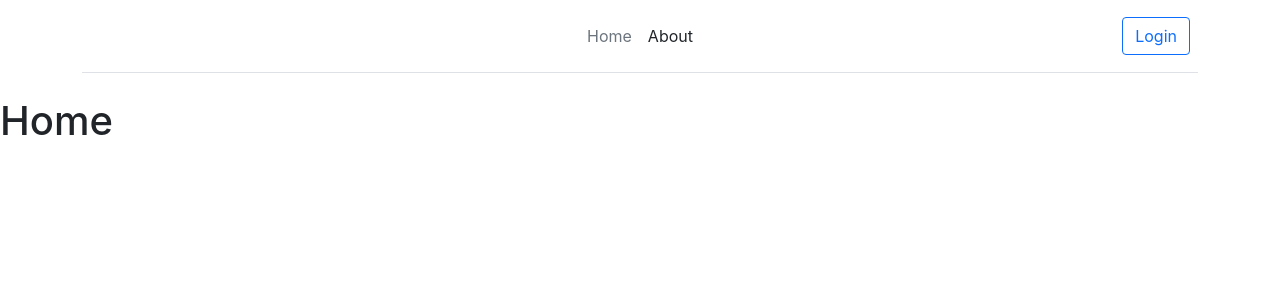
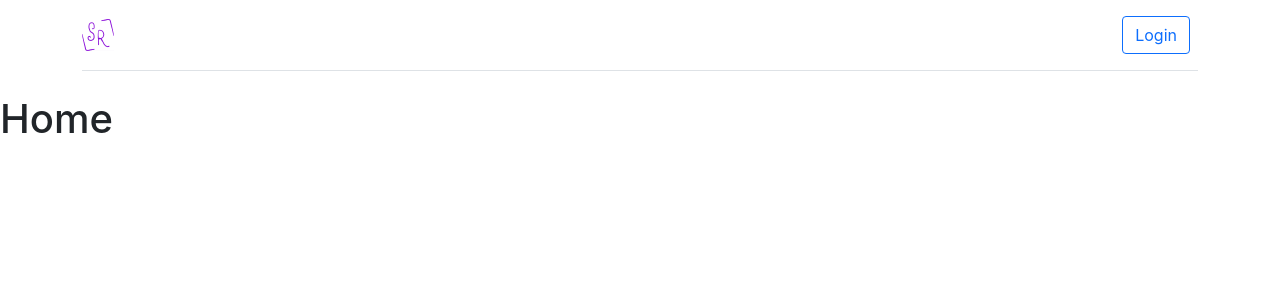
Before and after one commit to skyfenton/simply-rented, a React (Create React App) app in the folder react-frontend/: page / in a window 1280 px wide. Shown: the top 300 px of the page. Built offline with nearby package versions, Linux system fonts and the light colour scheme.

Commit message:
Added logo to navbar and hid navlinks

```diff
--- a/react-frontend/src/App.js
+++ b/react-frontend/src/App.js
@@ -5,8 +5,9 @@
   Route,
   Link,
   Outlet,
-  Navigate,
+  Navigate
 } from "react-router-dom";
+import badge from "./assets/logo32.png";
 import Home from "./pages/Home";
 import Login from "./pages/Login";
 import Profile from "./pages/Profile";
@@ -53,21 +54,20 @@
     <>
       <div class="container">
         <header class="d-flex flex-wrap align-items-center justify-content-center justify-content-md-between py-3 mb-4 border-bottom">
-          <a
-            href="/"
+          <Link
+            to="/"
             class="d-flex align-items-center col-md-3 mb-2 mb-md-0 text-dark text-decoration-none"
           >
-            <svg
+            <img
+              src = {badge}
               class="bi me-2"
-              width="40"
+              width="32"
               height="32"
-              role="img"
               aria-label="Bootstrap"
-              hidden
-            ></svg>
-          </a>
+            />
+          </Link>
 
-          <ul class="nav col-12 col-md-auto mb-2 justify-content-center mb-md-0">
+          <ul class="nav col-12 col-md-auto mb-2 justify-content-center mb-md-0" hidden>
             <li>
               <Link to="/" class="nav-link px-2 link-secondary">
                 Home
```
Also changed, not shown: react-frontend/src/assets/logo32.png (added), react-frontend/src/assets/logo512.png (added).
